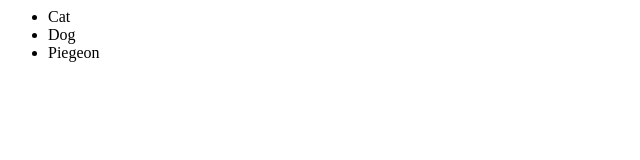
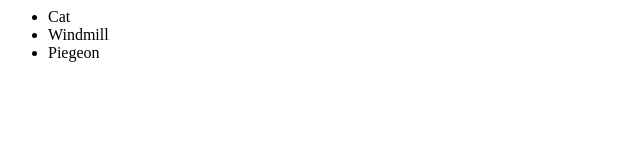
Before and after one commit to madsharky/NewGitTest, a plain HTML site: page index.html in a window 1280 px wide. Shown: the full height of the page, 0-640 px from the left. Drawn offline with Linux system fonts and the light colour scheme.

Commit message:
new changes

```diff
--- a/index.html
+++ b/index.html
@@ -5,7 +5,7 @@
 <body>
 	<ul>
 		<li> Cat </li>
-		<li> Dog </li>
+		<li> Windmill </li>
 		<li> Piegeon </li>
 	</ul>
 </body>
```
